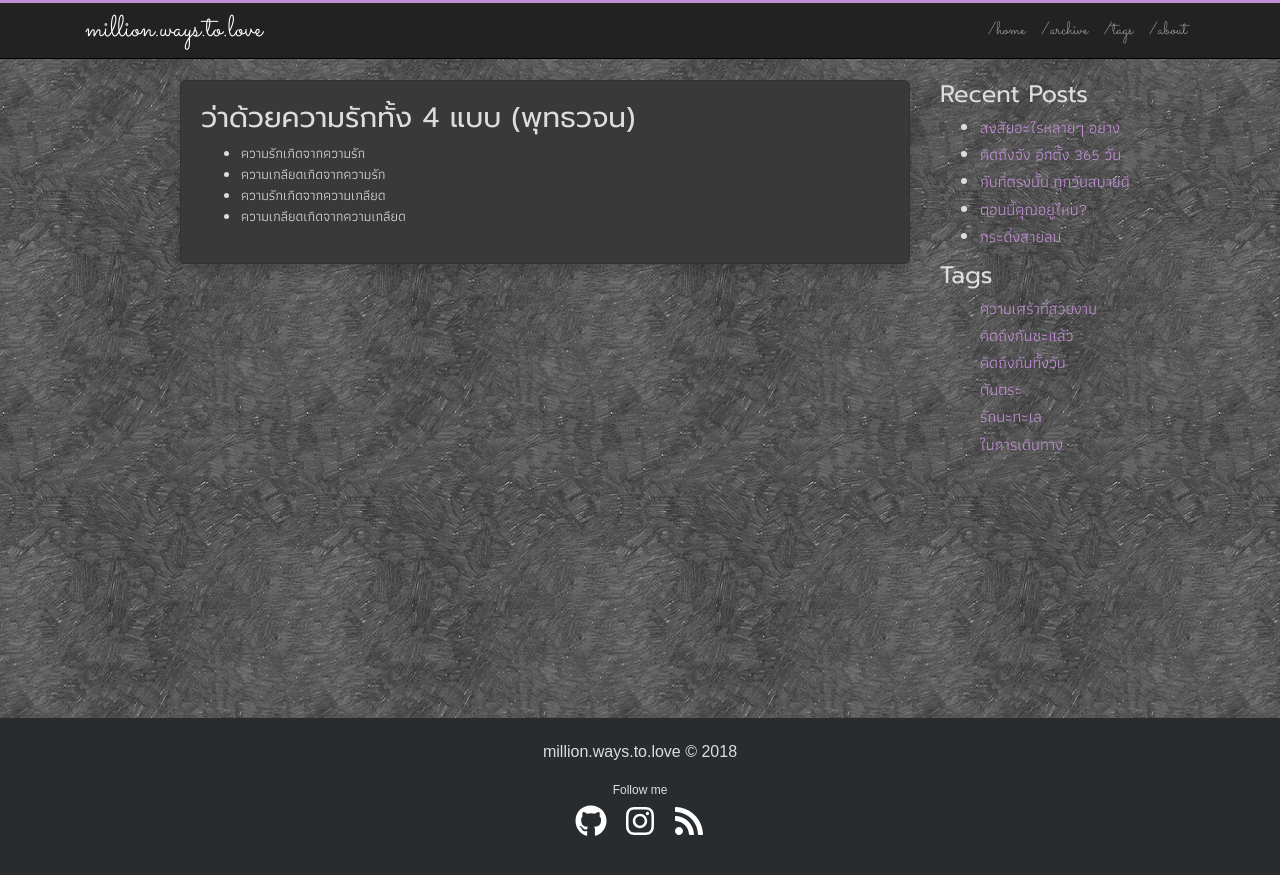
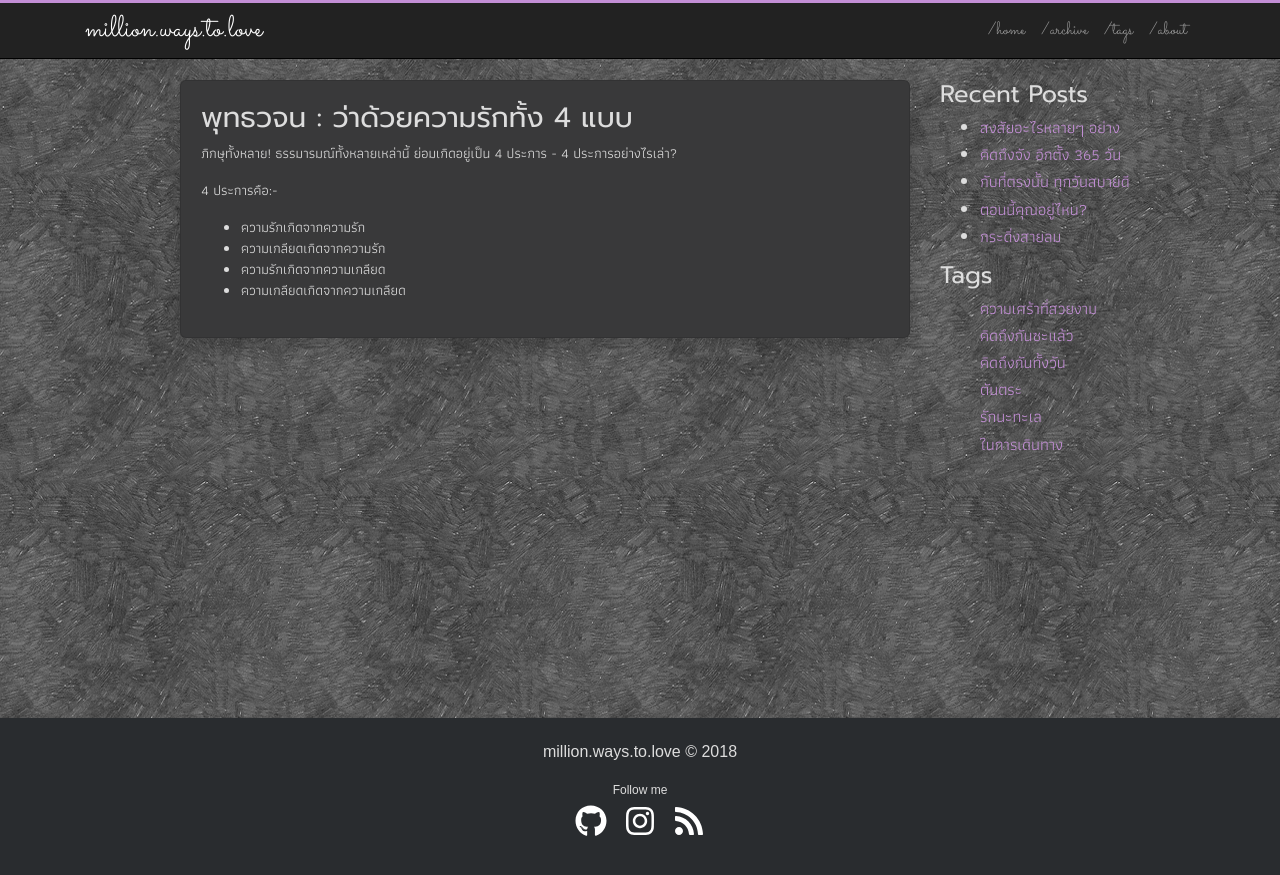
Before and after one commit to sdeehub/love, a Jekyll site: the page built from about.md, in a window 1280 px wide. Shown: the top 875 px of the page. Built offline with Jekyll 4.4.1, drawn with Linux system fonts in a browser that asks for light colours.

Commit message:
fix format

```diff
--- a/about.md
+++ b/about.md
@@ -2,7 +2,11 @@
 layout: page
 title: About
 ---
-<h1 style="font-family: Prompt;">ว่าด้วยความรักทั้ง 4 แบบ (พุทธวจน)</h1>
+<h1 style="font-family: Prompt;">พุทธวจน : ว่าด้วยความรักทั้ง 4 แบบ</h1>
+
+ภิกษุทั้งหลาย! ธรรมารมณ์ทั้งหลายเหล่านี้ ย่อมเกิดอยู่เป็น 4 ประการ - 4 ประการอย่างไรเล่า?
+
+4 ประการคือ:-
 - ความรักเกิดจากความรัก
 - ความเกลียดเกิดจากความรัก
 - ความรักเกิดจากความเกลียด
```
